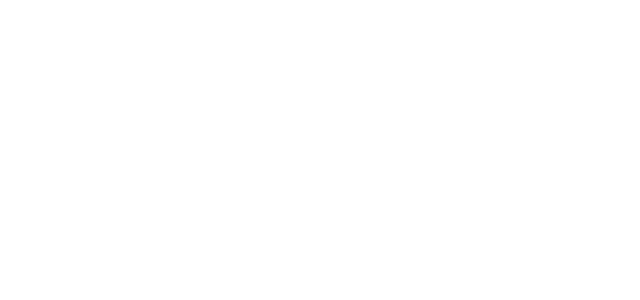
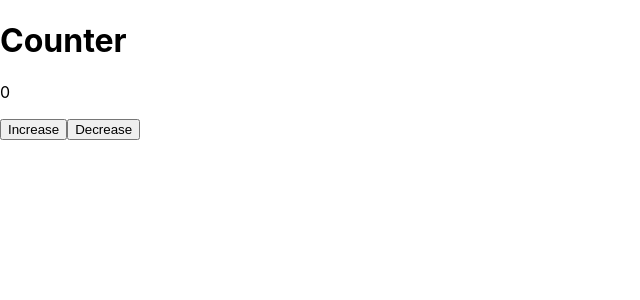
Before and after one commit to Kanth789/FirstReactAssignment, a React (Create React App) app in the folder react-ssignments/: page / in a window 1280 px wide. Shown: the top 300 px of the page, without its empty margins (0-640 px from the left). Built offline with nearby package versions, Linux system fonts and the light colour scheme.

Commit message:
class component example

```diff
--- a/react-ssignments/src/App.js
+++ b/react-ssignments/src/App.js
@@ -1,11 +1,10 @@
 import logo from './logo.svg';
 import './App.css';
+import Counter from './components/Counter';
 
 function App() {
   return (
-    <div className="App">
-
-    </div>
+    <Counter/>
   );
 }
 
--- /dev/null
+++ b/react-ssignments/src/components/Counter/index.js
@@ -0,0 +1,33 @@
+import { Component } from "react";
+
+class Counter extends Component{
+    state = {count: 0}
+    onIncrement=() =>{
+        this.setState(prevState => {
+            console.log(`previous value ${prevState.count}`)
+            return {count: prevState.count + 1}
+        })
+    }
+    onDecrement = ()=>{
+        this.setState(prevState => {
+            console.log(`previous value ${prevState.count}`)
+            return {count: prevState.count - 1}
+        })
+    }
+    render(){
+        const {count} = this.state
+        return(
+            <div className="conatiner">
+                <h1 className="heading">Counter</h1>
+                <p className="count">{count}</p>
+                <div>
+                    <button className="button" onClick={this.onIncrement}>Increase</button>
+                    <button className="button" onClick={this.onDecrement}>Decrease</button>
+                </div>
+            </div>
+        )
+
+    }
+}
+
+export default Counter
```
